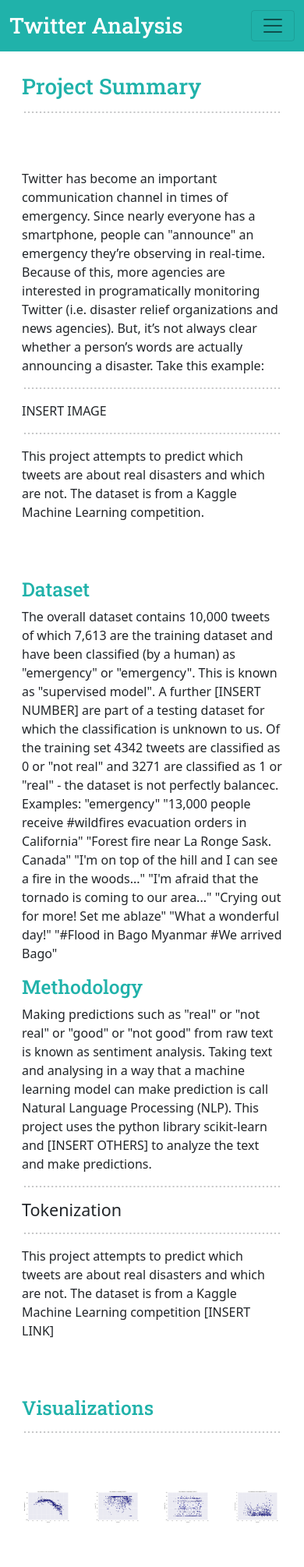
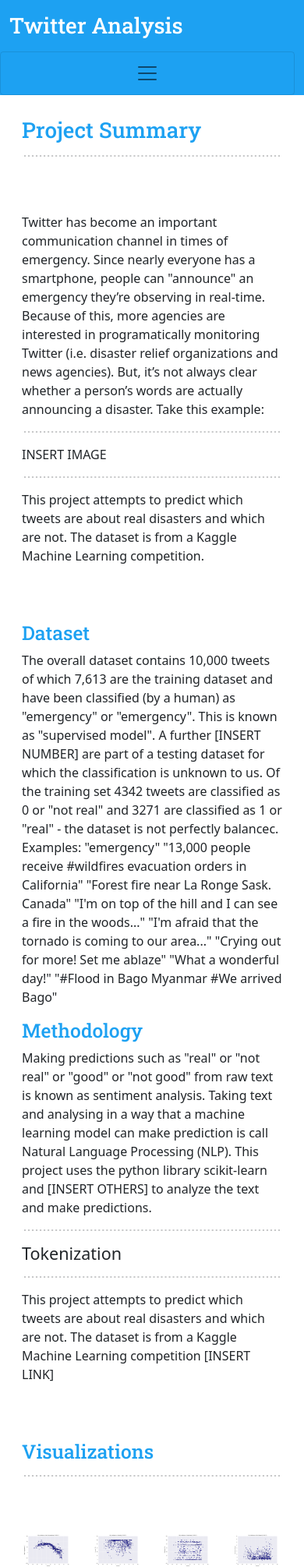
Before and after one commit to jennamurphymcad/Final-Project, a Flask app: page / in a window 390 px wide. Shown: the top 2010 px of the page at 78% size. Before the commit the page ends 1953 px from the top, so only its background shows below. Run offline with Flask 2, Linux system fonts and the light colour scheme; some libraries are stand-ins or nearby versions.

Commit message:
udpates to css

```diff
--- a/Flask_App/static/css/style.css
+++ b/Flask_App/static/css/style.css
@@ -1,6 +1,3 @@
-/* Large and X-Large default CSS */
-/* Nav Bar Changes to match reference images from gitlab */
-
 
 .navbar {
     margin: 0px;
@@ -12,7 +9,7 @@
 }
 
 a.navbar-brand {
-    background-color: #20b2aa;
+    background-color: #1DA1F2;
     color: #fff!important;
     padding: .75rem;
     max-height: 100%!important;
@@ -71,7 +68,7 @@ div.comparison-container img, div.max-temp-summary img, div.humidity-summary img
 }
 
 h1, h2, h3 {
-    color: #20b2aa;
+    color: #1DA1F2;
     font-family: 'Roboto Slab', serif;
 }
 h3 {
@@ -82,6 +79,36 @@ hr {
     border-radius: 5px;
     width: 100%;
 }
+
+input {
+    width: 78%;
+    padding: 12px;
+    float: left;
+    /* border: 1px solid #ccc; */
+    /* border-radius: 4px; */
+    /* resize: vertical; */
+  }
+
+  button {
+    /* background-color: #4CAF50;
+    color: white; */
+    padding: 12px 20px !important;
+    /* border: none;
+    border-radius: 4px; */
+    cursor: pointer;
+    float: right;
+    width: 20%;
+  }
+
+  p.test-p {
+    text-align: center;
+    /* font-weight: bold; */
+    font-size: 24px;
+  }
+
+  /* input[type=submit]:hover {
+    background-color: #45a049;
+  } */
 
 /* table styling */
 tbody td {
@@ -97,7 +124,7 @@ table {
 }
 
 div.active-side-nav {
-    border: 1px solid #20b2aa;
+    border: 1px solid #1DA1F2;
 }
 /* end table styling */
 
@@ -112,7 +139,7 @@ div.active-side-nav {
         margin-right: .75rem;
     }
     .navbar-expand-md {
-        background-color: #20b2aa;
+        background-color: #1DA1F2;
     }
 
     #navbarNavDropdown {
@@ -152,4 +179,23 @@ div.active-side-nav {
         border-bottom: .5px solid #f2f2f2;
         margin-bottom: 1.75rem;
     }
+    input {
+        width: 100%;
+        padding: 12px;
+        float: none;
+        /* border: 1px solid #ccc; */
+        /* border-radius: 4px; */
+        /* resize: vertical; */
+      }
+
+      button  {
+        /* background-color: #4CAF50;
+        color: white; */
+        padding: 12px 20px !important;
+        /* border: none;
+        border-radius: 4px; */
+        cursor: pointer;
+        float: none;
+        width: 100%;
+      }
 }
```
